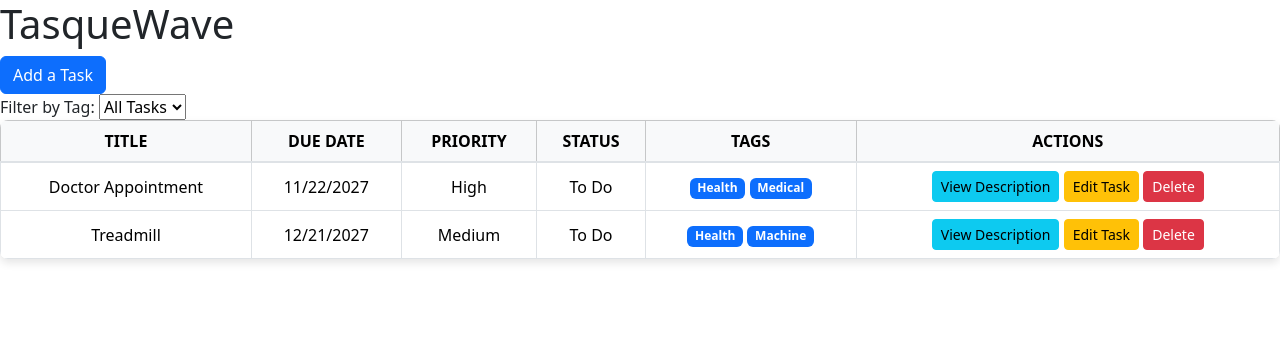
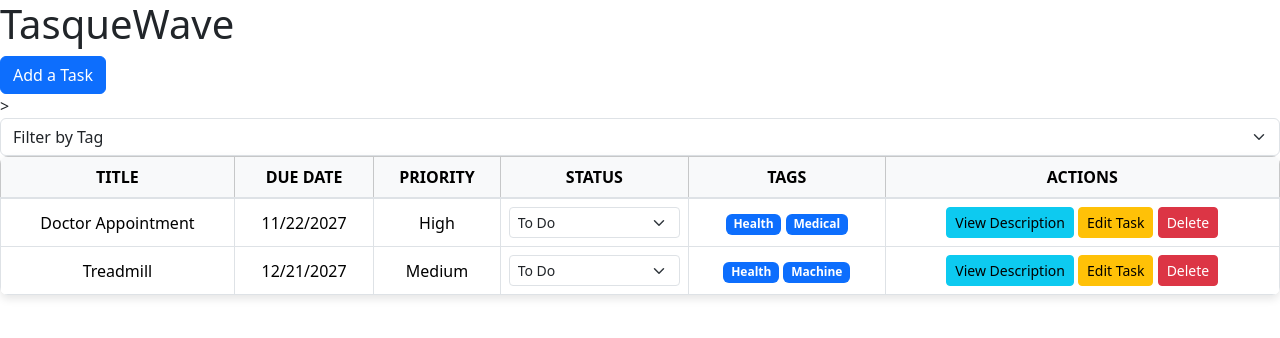
Before and after one commit to eweiss4/TasqueWave, a Flask app: page / in a window 1280 px wide. Shown: the top 338 px of the page. Run offline with Flask 3, Linux system fonts and the light colour scheme; data comes from the database, SQL or seed files in the repository.

Commit message:
Add files via upload

```diff
--- a/app.py
+++ b/app.py
@@ -48,19 +48,22 @@ def add_task():
 
 @app.route('/delete/<int:task_id>', methods=['POST'])
 def delete_task(task_id):
-    task = Task.query.get(task_id)
-    if task:
-        db.session.delete(task)
-        db.session.commit()
+    task = Task.query.get_or_404(task_id)
+    db.session.delete(task)
+    db.session.commit()
     return redirect(url_for('index'))
 
-@app.route('/filter/<string:tag_name>')
-def filter_by_tag(tag_name):
-    tag = Tag.query.filter_by(name=tag_name).first()
-    tasks = tag.tasks.order_by(Task.priority.asc(), Task.due_date.asc()).all() if tag else []
-    tags = Tag.query.all()
-    form = TaskForm()  # Create an instance of the TaskForm
-    return render_template('index.html', tasks=tasks, tags=tags, filter_tag=tag_name, form=form)
+@app.route('/filter', methods=['GET'])
+def filter_by_tag():
+    tag_name = request.args.get('tag_name')  # Get the tag_name from the query string
+    if tag_name:
+        # Filter tasks by the selected tag
+        tasks = Task.query.join(Task.tags).filter(Tag.name == tag_name).all()
+    else:
+        # If no tag is selected, return all tasks
+        tasks = Task.query.all()
+    tags = Tag.query.order_by(Tag.name.asc()).all()
+    return render_template('index.html', tasks=tasks, tags=tags, filter_tag=tag_name)
 
 @app.route('/edit/<int:task_id>', methods=['POST'])
 def edit_task(task_id):
@@ -92,6 +95,17 @@ def edit_task(task_id):
     tags = Tag.query.all()
     return render_template('index.html', tasks=tasks, tags=tags, filter_tag=None, form=form)
 
+@app.route('/update_status/<int:task_id>', methods=['POST'])
+def update_status(task_id):
+    task = Task.query.get_or_404(task_id)
+    new_status = request.form.get('status')
+
+    if new_status in ['To Do', 'In Progress', 'Completed']:
+        task.status = new_status
+        db.session.commit()
+
+    return redirect(url_for('index'))
+
 if __name__ == '__main__':
     with app.app_context():
         db.create_all()  # Ensures tables are created before starting the app
--- a/templates/index.html
+++ b/templates/index.html
@@ -53,15 +53,15 @@
     </div>
 </div>
     <div>
-        <label for="tagFilter">Filter by Tag:</label>
-        <select id="tagFilter" onchange="filterByTag()">
-            <option value="" {% if not filter_tag %}selected{% endif %}>All Tasks</option>
-            {% for tag in tags %}
-            <option value="{{ tag.name }}" {% if filter_tag == tag.name %}selected{% endif %}>
-                {{ tag.name }}
-            </option>
-            {% endfor %}
-        </select>
+        <!-- Filter by Tag Dropdown -->>
+        <form method="GET" action="{{ url_for('filter_by_tag', tag_name='') }}">
+            <select name="tag_name" class="form-select" onchange="this.form.submit()">
+                <option value="" selected>Filter by Tag</option>
+                {% for tag in tags|sort(attribute='name') %}
+                    <option value="{{ tag.name }}">{{ tag.name }}</option>
+                {% endfor %}
+            </select>
+        </form>
     </div>
     </div>
     <table class="table table-bordered table-hover">
@@ -81,9 +81,18 @@
                 <td>{{ task.title }}</td>
                 <td>{{ task.due_date.strftime('%m/%d/%Y') }}</td>
                 <td>{{ task.priority }}</td>
-                <td>{{ task.status }}</td>
                 <td>
-                    {% for tag in task.tags %}
+                    <!-- Status Dropdown -->
+                    <form action="{{ url_for('update_status', task_id=task.id) }}" method="POST" class="d-inline">
+                        <select name="status" class="form-select form-select-sm" onchange="this.form.submit()">
+                            <option value="To Do" {% if task.status == 'To Do' %}selected{% endif %}>To Do</option>
+                            <option value="In Progress" {% if task.status == 'In Progress' %}selected{% endif %}>In Progress</option>
+                            <option value="Completed" {% if task.status == 'Completed' %}selected{% endif %}>Completed</option>
+                        </select>
+                    </form>
+                </td>
+                <td>
+                    {% for tag in task.tags|sort(attribute='name') %}
                         <span class="badge bg-primary">{{ tag.name }}</span>
                     {% endfor %}
                 </td>
@@ -99,9 +108,9 @@
                     </button>
 
                     <!-- Delete Task Button -->
-                    <form action="{{ url_for('delete_task', task_id=task.id) }}" method="POST" style="display: inline;">
-                        <button type="submit" class="btn btn-danger btn-sm" onclick="return confirm('Are you sure you want to delete this task?')">Delete</button>
-                    </form>
+                    <button type="button" class="btn btn-danger btn-sm" data-bs-toggle="modal" data-bs-target="#deleteConfirmationModal" onclick="setDeleteTaskAction('{{ url_for('delete_task', task_id=task.id) }}', '{{ task.title }}')">
+                        Delete
+                    </button>
                 </td>
             </tr>
             {% endfor %}
@@ -165,6 +174,26 @@
             </div>
         </div>
     </div>
+    </div>
+    <!-- Delete Confirmation Modal -->
+<div class="modal fade" id="deleteConfirmationModal" tabindex="-1" aria-labelledby="deleteConfirmationModalLabel" aria-hidden="true">
+    <div class="modal-dialog">
+        <div class="modal-content">
+            <div class="modal-header">
+                <h5 class="modal-title" id="deleteConfirmationModalLabel">Confirm Delete</h5>
+                <button type="button" class="btn-close" data-bs-dismiss="modal" aria-label="Close"></button>
+            </div>
+            <div class="modal-body">
+                Are you sure you want to delete this task? This action cannot be undone.
+            </div>
+            <div class="modal-footer">
+                <button type="button" class="btn btn-secondary" data-bs-dismiss="modal">Cancel</button>
+                <form id="deleteTaskForm" method="POST" action="">
+                    <button type="submit" class="btn btn-danger">Delete</button>
+                </form>
+            </div>
+        </div>
+    </div>
 </div>
     </div>
 </body>
@@ -201,4 +230,9 @@
         // Populate the tags field with the current tags (comma-separated)
         document.getElementById('editTags').value = tags.join(', ');
     }
+
+    function setDeleteTaskAction(actionUrl, taskTitle) {
+        document.getElementById('deleteTaskForm').action = actionUrl;
+        document.querySelector('#deleteConfirmationModal .modal-body').textContent = `Are you sure you want to delete "${taskTitle}"? This action cannot be undone.`;
+    }
 </script>
```
